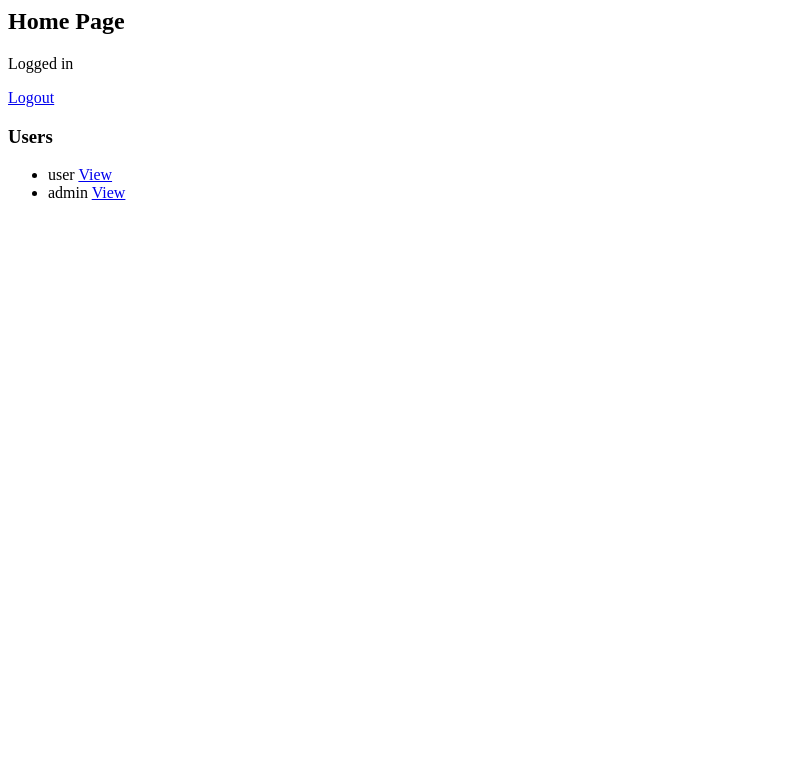
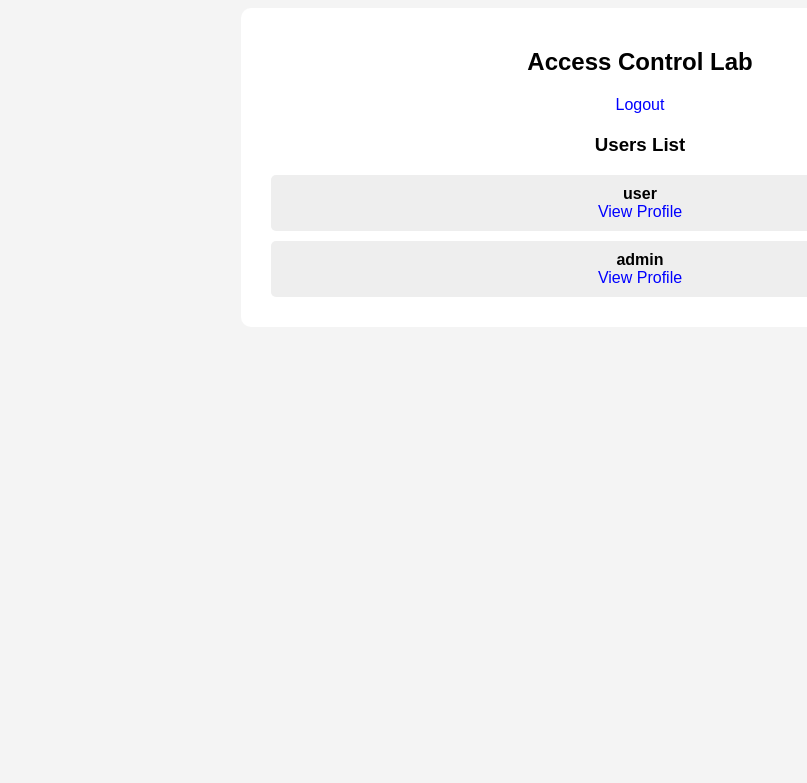
Before and after one commit to karan-245/Access-Control-Lab, a Flask app: page / in a window 1280 px wide. Shown: the top 783 px of the page, without its empty margins (0-807 px from the left). Run offline with Flask 3, Linux system fonts and the light colour scheme; the visitor is signed in with stand-in values (Sample User, id 1); data comes from the database, SQL or seed files in the repository.

Commit message:
Update home.html

```diff
--- a/templates/home.html
+++ b/templates/home.html
@@ -1,21 +1,40 @@
-<h2>Home Page</h2>
+<!DOCTYPE html>
+<html>
+<head>
+    <title>Home</title>
+    <style>
+        body { font-family: Arial; background:#f4f4f4; text-align:center; }
+        .container { width:60%; margin:auto; background:white; padding:20px; border-radius:10px; }
+        a { text-decoration:none; color:blue; }
+        .nav { margin-bottom:20px; }
+        .user-box { background:#eee; padding:10px; margin:10px; border-radius:5px; }
+    </style>
+</head>
+<body>
 
+<div class="container">
+    <h2>Access Control Lab</h2>
+
+    <div class="nav">
         {% if session.get('user_id') %}
-    <p>Logged in</p>
             <a href="/logout">Logout</a>
         {% else %}
             <a href="/login">Login</a>
         {% endif %}
+    </div>
 
-<h3>Users</h3>
-<ul>
+    <h3>Users List</h3>
+
     {% for user in users %}
-    <li>
-        {{ user.username }}
-        <a href="/profile/{{ user.id }}">View</a>
-    </li>
+        <div class="user-box">
+            <b>{{ user.username }}</b><br>
+            <a href="/profile/{{ user.id }}">View Profile</a>
+        </div>
     {% endfor %}
-</ul>
 
     <!-- Hidden Admin Panel -->
-<!-- /hidden-admin-123 -->
+    <!-- Try to find: /hidden-admin-123 -->
+</div>
+
+</body>
+</html>
```
Lines whose indentation alone changed are shown as unchanged.
